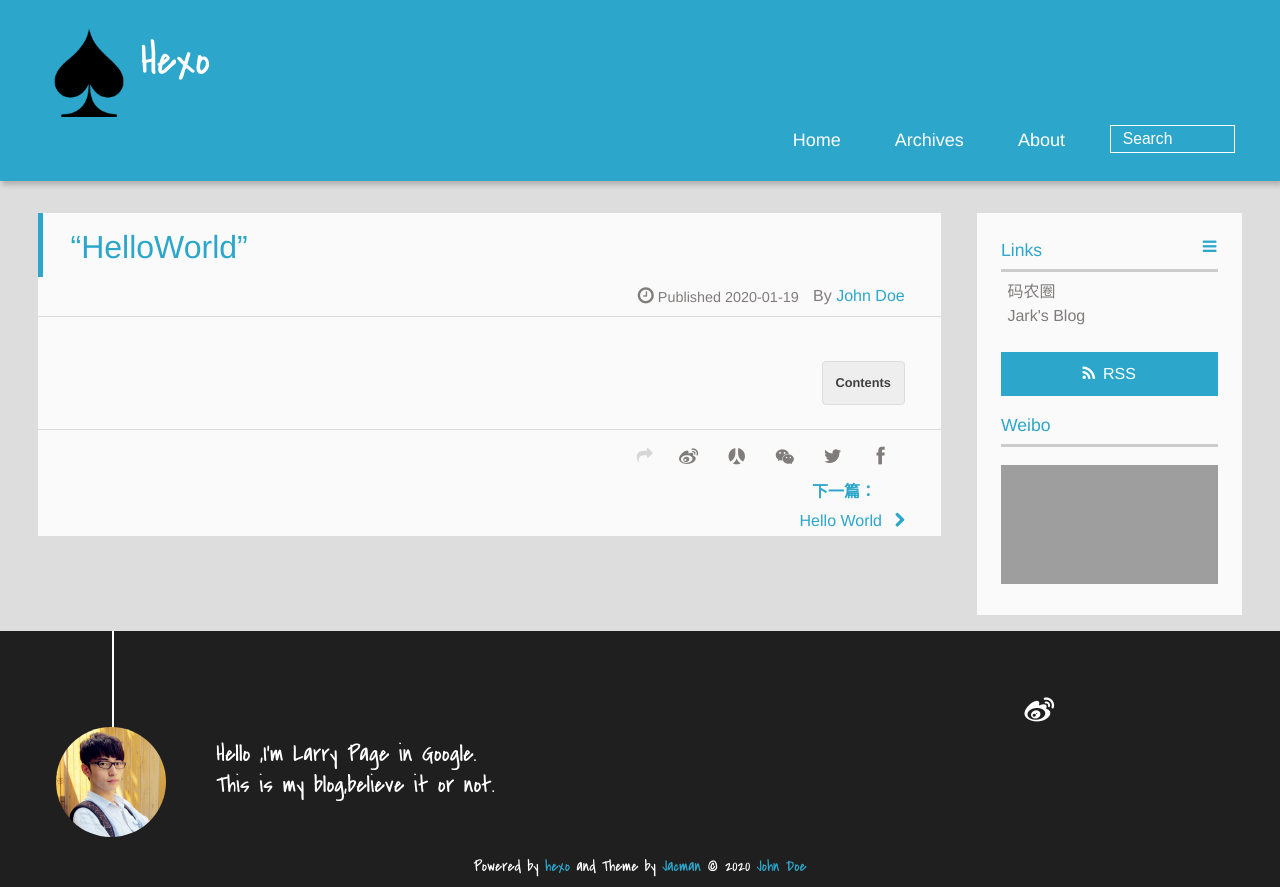
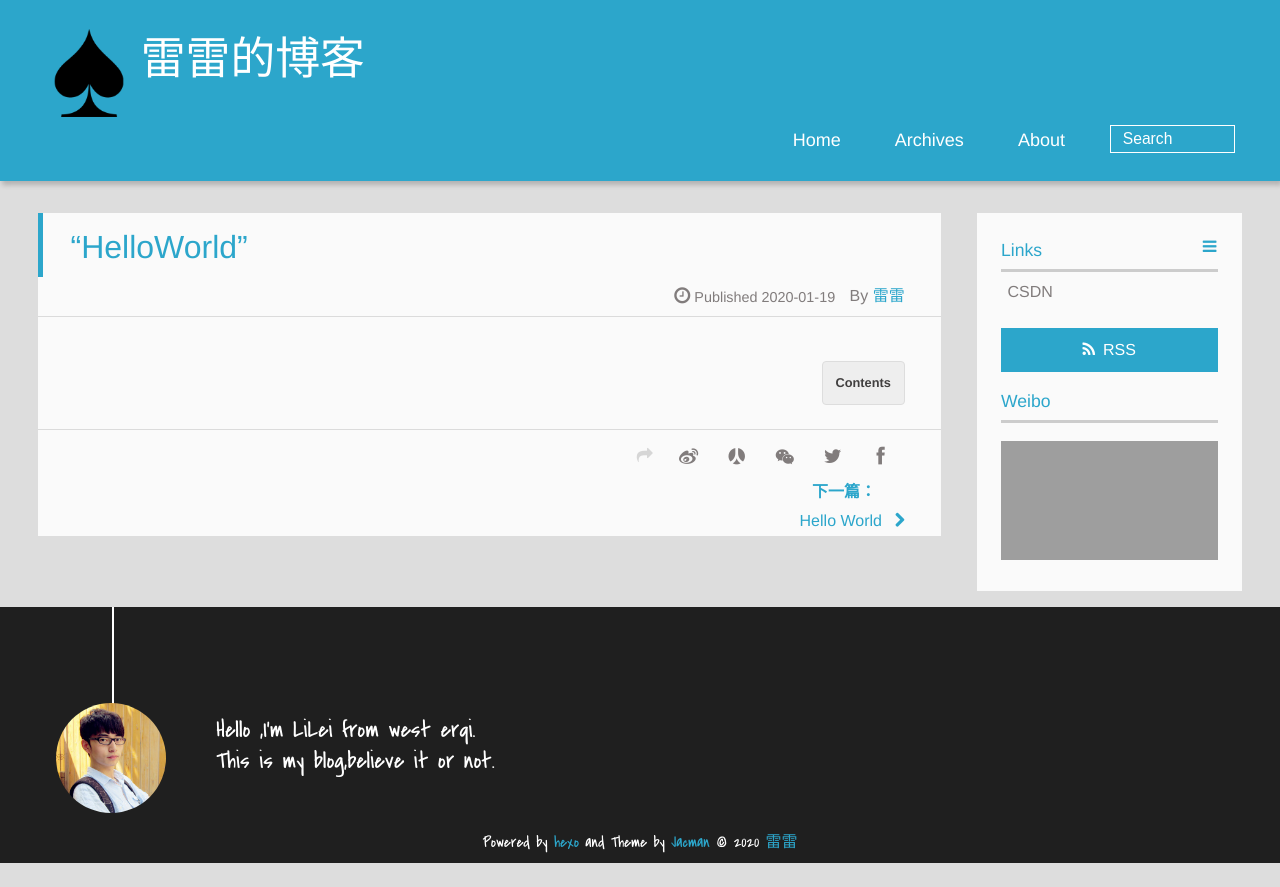
Before and after one commit to leishen6/leishen6.github.io, a plain HTML site: page 2020/01/19/“HelloWorld”/index.html in a window 1280 px wide. After the commit the page ends 863 px from the top, so only its background shows below. Drawn offline with Linux system fonts and the light colour scheme; grey boxes are pictures that could not be loaded; a script that the page names is missing.

Commit message:
Site updated: 2020-02-05 12:54:49

```diff
--- a/2020/01/19/“HelloWorld”/index.html
+++ b/2020/01/19/“HelloWorld”/index.html
@@ -4,25 +4,25 @@
 <head>
   <meta charset="UTF-8">
 
-    <title>“HelloWorld” | Hexo</title>
+    <title>“HelloWorld” | 雷雷的博客</title>
     <meta name="viewport" content="width=device-width, initial-scale=1,user-scalable=no">
 
-    <meta name="author" content="John Doe">
+    <meta name="author" content="雷雷">
 
 
 
     <meta property="og:type" content="article">
 <meta property="og:title" content="“HelloWorld”">
 <meta property="og:url" content="http://yoursite.com/2020/01/19/%E2%80%9CHelloWorld%E2%80%9D/index.html">
-<meta property="og:site_name" content="Hexo">
+<meta property="og:site_name" content="雷雷的博客">
 <meta property="og:locale" content="en_US">
 <meta property="article:published_time" content="2020-01-19T09:46:28.000Z">
 <meta property="article:modified_time" content="2020-01-19T09:46:28.987Z">
-<meta property="article:author" content="John Doe">
+<meta property="article:author" content="雷雷">
 <meta name="twitter:card" content="summary">
 
 
-    <link rel="alternative" href="/atom.xml" title="Hexo" type="application/atom+xml">
+    <link rel="alternative" href="/atom.xml" title="雷雷的博客" type="application/atom+xml">
 
 
     <link rel="icon" href="/img/favicon.ico">
@@ -42,11 +42,11 @@
 <div>
 
 			<div id="imglogo">
-				<a href="/"><img src="/img/logo.png" alt="Hexo" title="Hexo"/></a>
+				<a href="/"><img src="/img/logo.png" alt="雷雷的博客" title="雷雷的博客"/></a>
 			</div>
 
 			<div id="textlogo">
-				<h1 class="site-name"><a href="/" title="Hexo">Hexo</a></h1>
+				<h1 class="site-name"><a href="/" title="雷雷的博客">雷雷的博客</a></h1>
 				<h2 class="blog-motto"></h2>
 			</div>
 			<div class="navbar"><a class="navbutton navmobile" href="#" title="Menu">
@@ -85,7 +85,7 @@
   </h1>
   <p class="article-author">By
 
-		<a href="/about" title="John Doe" target="_blank" itemprop="author">John Doe</a>
+		<a href="/about" title="雷雷" target="_blank" itemprop="author">雷雷</a>
 
   <p class="article-time">
     <time datetime="2020-01-19T09:46:28.000Z" itemprop="datePublished"> Published 2020-01-19</time>
@@ -113,7 +113,7 @@
 
 	<div class="article-share" id="share">
 
-	  <div data-url="http://yoursite.com/2020/01/19/%E2%80%9CHelloWorld%E2%80%9D/" data-title="“HelloWorld” | Hexo" data-tsina="" class="share clearfix">
+	  <div data-url="http://yoursite.com/2020/01/19/%E2%80%9CHelloWorld%E2%80%9D/" data-title="“HelloWorld” | 雷雷的博客" data-tsina="" class="share clearfix">
 	  </div>
 
 	</div>
@@ -168,13 +168,7 @@
 
           <li>
 
-            	<a href="https://coderq.com" target="_blank" title="一个面向程序员交流分享的新一代社区">码农圈</a>
-
-          </li>
-
-          <li>
-
-            	<a href="http://wuchong.me" target="_blank" title="Jark&#39;s Blog">Jark&#39;s Blog</a>
+            	<a href="https://blog.csdn.net/feichitianxia" target="_blank" title="CSDN">CSDN</a>
 
           </li>
 
@@ -190,7 +184,7 @@
 
   <div class="weiboshow">
   <p class="asidetitle">Weibo</p>
-    <iframe width="100%" height="119" class="share_self"  frameborder="0" scrolling="no" src="http://widget.weibo.com/weiboshow/index.php?language=&width=0&height=119&fansRow=2&ptype=1&speed=0&skin=9&isTitle=1&noborder=1&isWeibo=0&isFans=0&uid=&verifier=b3593ceb&dpc=1"></iframe>
+    <iframe width="100%" height="119" class="share_self"  frameborder="0" scrolling="no" src="http://widget.weibo.com/weiboshow/index.php?language=&width=0&height=119&fansRow=2&ptype=1&speed=0&skin=9&isTitle=1&noborder=1&isWeibo=0&isFans=0&uid=&verifier=&dpc=1"></iframe>
 </div>
 
 
@@ -206,13 +200,11 @@
 
 
 	<section class="info">
-		<p> Hello ,I&#39;m Larry Page in Google. <br/>
+		<p> Hello ,I&#39;m LiLei from west erqi. <br/>
 			This is my blog,believe it or not.</p>
 	</section>
 
 	<div class="social-font" class="clearfix">
-
-		<a href="http://weibo.com/2176287895" target="_blank" class="icon-weibo" title="微博"></a>
 
 
 
@@ -230,7 +222,7 @@
 		<p class="copyright">
 		Powered by <a href="http://hexo.io" target="_blank" title="hexo">hexo</a> and Theme by <a href="https://github.com/wuchong/jacman" target="_blank" title="Jacman">Jacman</a> © 2020
 
-		<a href="/about" target="_blank" title="John Doe">John Doe</a>
+		<a href="/about" target="_blank" title="雷雷">雷雷</a>
 
 
 		</p>
--- a/index.html
+++ b/index.html
@@ -4,23 +4,23 @@
 <head>
   <meta charset="UTF-8">
 
-    <title>Hexo</title>
+    <title>雷雷的博客</title>
     <meta name="viewport" content="width=device-width, initial-scale=1,user-scalable=no">
 
-    <meta name="author" content="John Doe">
+    <meta name="author" content="雷雷">
 
 
 
     <meta property="og:type" content="website">
-<meta property="og:title" content="Hexo">
+<meta property="og:title" content="雷雷的博客">
 <meta property="og:url" content="http://yoursite.com/index.html">
-<meta property="og:site_name" content="Hexo">
+<meta property="og:site_name" content="雷雷的博客">
 <meta property="og:locale" content="en_US">
-<meta property="article:author" content="John Doe">
+<meta property="article:author" content="雷雷">
 <meta name="twitter:card" content="summary">
 
 
-    <link rel="alternative" href="/atom.xml" title="Hexo" type="application/atom+xml">
+    <link rel="alternative" href="/atom.xml" title="雷雷的博客" type="application/atom+xml">
 
 
     <link rel="icon" href="/img/favicon.ico">
@@ -42,11 +42,11 @@
 <div>
 
 			<div id="imglogo">
-				<a href="/"><img src="/img/logo.png" alt="Hexo" title="Hexo"/></a>
+				<a href="/"><img src="/img/logo.png" alt="雷雷的博客" title="雷雷的博客"/></a>
 			</div>
 
 			<div id="textlogo">
-				<h1 class="site-name"><a href="/" title="Hexo">Hexo</a></h1>
+				<h1 class="site-name"><a href="/" title="雷雷的博客">雷雷的博客</a></h1>
 				<h2 class="blog-motto"></h2>
 			</div>
 			<div class="navbar"><a class="navbutton navmobile" href="#" title="Menu">
@@ -87,7 +87,7 @@
   </h1>
   <p class="article-author">By
 
-		<a href="/about" title="John Doe" target="_blank" itemprop="author">John Doe</a>
+		<a href="/about" title="雷雷" target="_blank" itemprop="author">雷雷</a>
 
   <p class="article-time">
     <time datetime="2020-01-19T09:46:28.000Z" itemprop="datePublished"> Published 2020-01-19</time>
@@ -136,7 +136,7 @@
   </h1>
   <p class="article-author">By
 
-		<a href="/about" title="John Doe" target="_blank" itemprop="author">John Doe</a>
+		<a href="/about" title="雷雷" target="_blank" itemprop="author">雷雷</a>
 
   <p class="article-time">
     <time datetime="2020-01-19T09:43:18.219Z" itemprop="datePublished"> Published 2020-01-19</time>
@@ -209,13 +209,7 @@
 
           <li>
 
-            	<a href="https://coderq.com" target="_blank" title="一个面向程序员交流分享的新一代社区">码农圈</a>
-
-          </li>
-
-          <li>
-
-            	<a href="http://wuchong.me" target="_blank" title="Jark&#39;s Blog">Jark&#39;s Blog</a>
+            	<a href="https://blog.csdn.net/feichitianxia" target="_blank" title="CSDN">CSDN</a>
 
           </li>
 
@@ -231,7 +225,7 @@
 
   <div class="weiboshow">
   <p class="asidetitle">Weibo</p>
-    <iframe width="100%" height="119" class="share_self"  frameborder="0" scrolling="no" src="http://widget.weibo.com/weiboshow/index.php?language=&width=0&height=119&fansRow=2&ptype=1&speed=0&skin=9&isTitle=1&noborder=1&isWeibo=0&isFans=0&uid=&verifier=b3593ceb&dpc=1"></iframe>
+    <iframe width="100%" height="119" class="share_self"  frameborder="0" scrolling="no" src="http://widget.weibo.com/weiboshow/index.php?language=&width=0&height=119&fansRow=2&ptype=1&speed=0&skin=9&isTitle=1&noborder=1&isWeibo=0&isFans=0&uid=&verifier=&dpc=1"></iframe>
 </div>
 
 
@@ -247,13 +241,11 @@
 
 
 	<section class="info">
-		<p> Hello ,I&#39;m Larry Page in Google. <br/>
+		<p> Hello ,I&#39;m LiLei from west erqi. <br/>
 			This is my blog,believe it or not.</p>
 	</section>
 
 	<div class="social-font" class="clearfix">
-
-		<a href="http://weibo.com/2176287895" target="_blank" class="icon-weibo" title="微博"></a>
 
 
 
@@ -271,7 +263,7 @@
 		<p class="copyright">
 		Powered by <a href="http://hexo.io" target="_blank" title="hexo">hexo</a> and Theme by <a href="https://github.com/wuchong/jacman" target="_blank" title="Jacman">Jacman</a> © 2020
 
-		<a href="/about" target="_blank" title="John Doe">John Doe</a>
+		<a href="/about" target="_blank" title="雷雷">雷雷</a>
 
 
 		</p>
```
Also changed, not shown: 2020/01/19/hello-world/index.html (+13 -21 lines), archives/2020/01/index.html (+10 -12 lines), archives/2020/index.html (+10 -12 lines), archives/index.html (+10 -12 lines).
